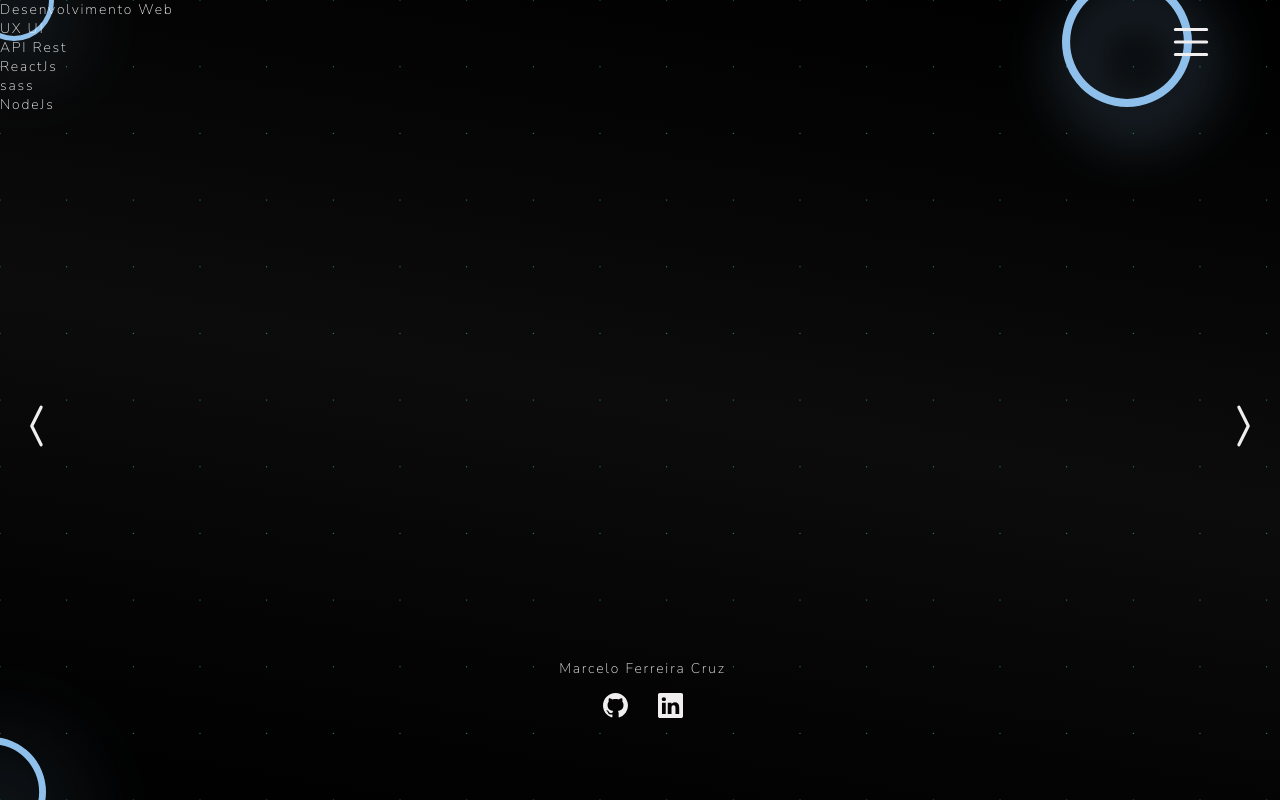
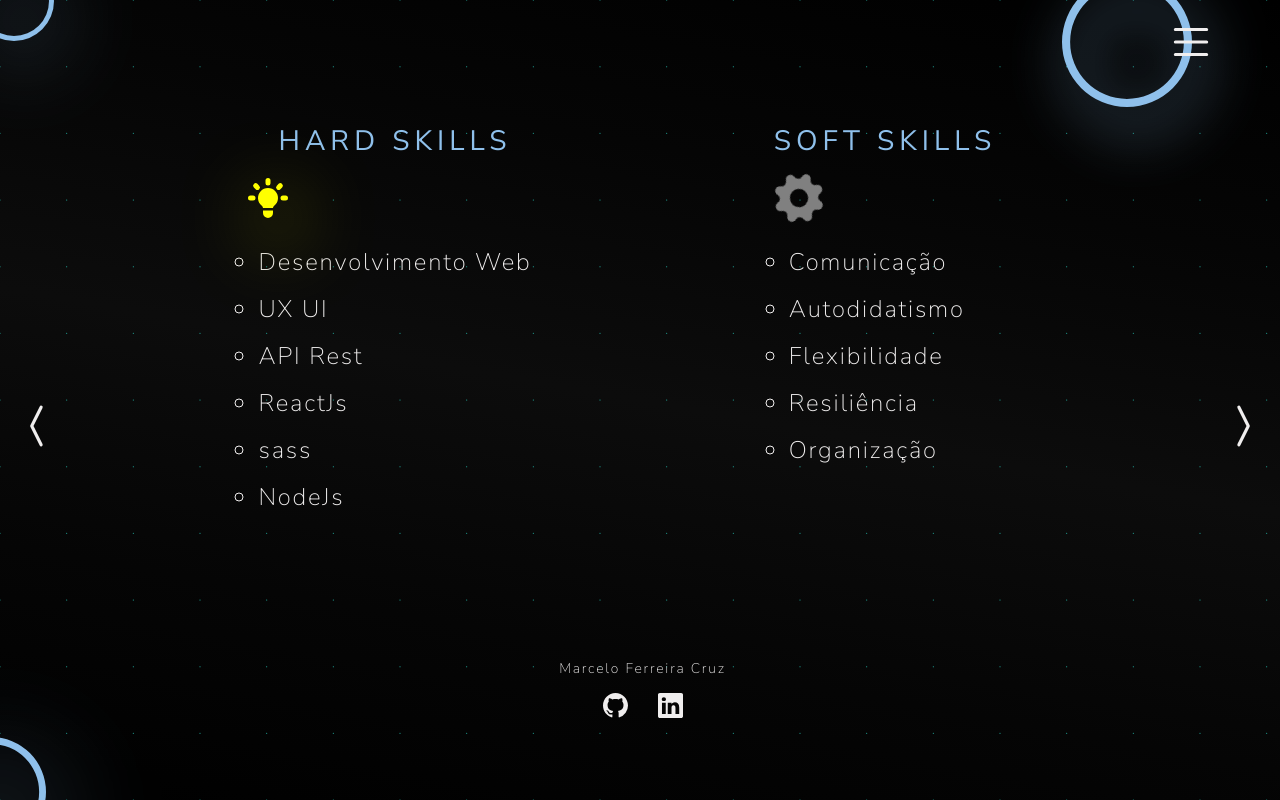
Before and after one commit to MarceloDevCruz/portfolio-reactJs, a React (Vite) app: page /skills in a window 1280 px wide. Built offline with nearby package versions, Linux system fonts and the light colour scheme; the HTML template or start-up script is replaced by a standard one.

Commit message:
coding: finalizando skills

```diff
--- a/index.html
+++ b/index.html
@@ -4,10 +4,13 @@
 <head>
   <meta charset="UTF-8" />
   <meta name="viewport" content="width=device-width, initial-scale=1.0" />
+  <meta name="author" content="Marcelo Ferreira Cruz"/>
+  <meta name="description" content="Portfolio Marcelo Ferreira Cruz"/>
+  <meta name="keywords" content="portfolio, html, css, styledcomponent, react, desenvolvedor, programador, nodejs, front-end, frontend"/>
   <link rel="preconnect" href="https://fonts.googleapis.com">
   <link rel="preconnect" href="https://fonts.gstatic.com" crossorigin>
   <link href="https://fonts.googleapis.com/css2?family=Nunito+Sans:ital,wght@0,200;0,300;0,400;1,200;1,300&display=swap" rel="stylesheet">
-  <title>Portfolio | mfc</title>
+  <title>Portfolio | Marcelo Ferreira Cruz</title>
 </head>
 
 <body>
--- a/src/GlobalStyled.jsx
+++ b/src/GlobalStyled.jsx
@@ -76,6 +76,12 @@ export const GlobalStyled = createGlobalStyle`
       transform: translate(0);
     }
   }
+
+  @keyframes rotate {
+    from { -webkit-transform: rotate(0deg) }
+    to { -webkit-transform: rotate(360deg) }
+  }
+
   }
 
   html {
--- a/src/components/buttons/styled.js
+++ b/src/components/buttons/styled.js
@@ -3,7 +3,7 @@ import styled from 'styled-components';
 export const Container = styled.div`
   font-size: 5rem;
   cursor: pointer;
-  position: absolute;
+  position: fixed;
   top: 50%;
   left: ${(props) => (props.side === 'left' ? '1%' : '')};
   right: ${(props) => (props.side === 'right' ? '1%' : '')};
--- a/src/pages/about/About.jsx
+++ b/src/pages/about/About.jsx
@@ -1,4 +1,4 @@
-import React, { useState } from 'react';
+import React from 'react';
 import { Container, AboutMy, History } from './styled';
 import vector from '../../assets/img/vector-history-img.png';
 import { Link } from 'react-router-dom';
@@ -6,20 +6,20 @@ import { Link } from 'react-router-dom';
 import Button from '../../components/buttons/Button';
 
 const About = () => {
-  const handlePage = () => {};
-
   return (
     <Container>
       <AboutMy>
-        <h2>Guarulhos, São Paulo</h2>
+        <h1>
+          Guarulhos, São Paulo, <span>Marcelo Ferreira Cruz</span>
+        </h1>
         <p>
-          Olá, sou <strong>Marcelo Ferreira Cruz</strong>, um estudante de TI do
-          Instituto Federal de Educação, Ciência e Tecnologia de São Paulo
-          (IFSP). eu tenho conhecimentos sobre tecnologias como Sass, ReactJs e
-          NodeJs, e estou especializando no curso de Análise e Desenvolvimento
-          de Sistemas. Além disso, tenho grande paixão por desenvolvimento de
-          software, o que me motiva a se aprofundar cada vez mais em meus
-          estudos.
+          Olá, sou <strong>Marcelo Ferreira Cruz</strong>, desenvolvedor web e
+          estudante do Instituto Federal de Educação, Ciência e Tecnologia de
+          São Paulo (IFSP). eu tenho conhecimentos sobre tecnologias como Sass,
+          ReactJs e NodeJs, e estou especializando no curso de Análise e
+          Desenvolvimento de Sistemas. Além disso, tenho grande paixão por
+          desenvolvimento de software, o que me motiva a se aprofundar cada vez
+          mais em meus estudos.
         </p>
       </AboutMy>
       <img src={vector} alt="Vector" />
--- a/src/pages/about/styled.js
+++ b/src/pages/about/styled.js
@@ -44,8 +44,12 @@ export const Container = styled.section`
     }
   }
 
-  h2 {
+  h1 {
     color: #8fc0eb;
+  }
+
+  span {
+    display: none;
   }
 `;
 
--- a/src/pages/skills/Skills.jsx
+++ b/src/pages/skills/Skills.jsx
@@ -1,6 +1,8 @@
 import React from 'react';
 import { Link } from 'react-router-dom';
 import { Container, Hardskills, Softskills } from './styled';
+import { HiLightBulb } from 'react-icons/hi';
+import { BsFillGearFill } from 'react-icons/bs';
 
 import Button from '../../components/buttons/Button';
 
@@ -8,20 +10,27 @@ const Skills = () => {
   return (
     <Container>
       <Hardskills>
+        <h3>Hard skills</h3>
+        <HiLightBulb />
+        <ul>
           <li>Desenvolvimento Web</li>
           <li>UX UI</li>
           <li>API Rest</li>
           <li>ReactJs</li>
           <li>sass</li>
           <li>NodeJs</li>
+        </ul>
       </Hardskills>
       <Softskills>
-        <li></li>
-        <li></li>
-        <li></li>
-        <li></li>
-        <li></li>
-        <li></li>
+        <h3>Soft skills</h3>
+        <BsFillGearFill />
+        <ul>
+          <li>Comunicação</li>
+          <li>Autodidatismo</li>
+          <li>Flexibilidade</li>
+          <li>Resiliência</li>
+          <li>Organização</li>
+        </ul>
       </Softskills>
       <Link to="/">
         <Button side={'left'} />
--- a/src/pages/skills/styled.js
+++ b/src/pages/skills/styled.js
@@ -2,8 +2,101 @@ import styled from 'styled-components';
 
 export const Container = styled.section`
   grid-row: 1/2;
+
+  display: grid;
+  grid-template-columns: 1fr 1fr;
+  align-self: center;
+  padding: 0 30rem;
+
+  font-size: 2.8rem;
+
+  @media only screen and (max-width: 1500px) {
+    padding: 0 15rem;
+    font-size: 2.4rem;
+  }
+
+  @media only screen and (max-width: 1000px) {
+    padding: 0 7rem;
+    font-size: 2rem;
+  }
+
+  @media only screen and (max-width: 700px) {
+    display: flex;
+    flex-direction: column;
+    justify-content: flex-start;
+    padding: 3rem 5rem;
+    font-size: 1.6rem;
+  }
+
+  @media only screen and (max-width: 350px) {
+    font-size: 1.4rem;
+  }
+
+  h3 {
+    color: #8fc0eb;
+    font-weight: 400;
+    letter-spacing: 5px;
+    text-transform: uppercase;
+    margin-bottom: 1.3rem;
+
+    display: flex;
+    align-items: center;
+    justify-content: center;
+  }
+
+  li {
+    list-style: circle;
+    margin: 1.5rem;
+  }
 `;
 
-export const Hardskills = styled.ul``;
+export const Hardskills = styled.div`
+  grid-column: 1/2;
+  justify-self: center;
 
-export const Softskills = styled.ul``;
+  svg {
+    font-size: 6rem;
+    color: yellow;
+    filter: drop-shadow(10px 20px 40px yellow);
+
+    @media only screen and (max-width: 1500px) {
+      font-size: 5rem;
+    }
+
+    @media only screen and (max-width: 1000px) {
+      font-size: 4rem;
+    }
+
+    @media only screen and (max-width: 700px) {
+      font-size: 3rem;
+    }
+  }
+`;
+
+export const Softskills = styled.div`
+  grid-column: 2/-1;
+  justify-self: center;
+
+  @media only screen and (max-width: 700px) {
+    margin-top: 5rem;
+  }
+
+  svg {
+    font-size: 6rem;
+    color: grey;
+    animation: rotate 3s infinite;
+    animation-timing-function: cubic-bezier(1, 0, 0.5, 1);
+
+    @media only screen and (max-width: 1500px) {
+      font-size: 5rem;
+    }
+
+    @media only screen and (max-width: 1000px) {
+      font-size: 4rem;
+    }
+
+    @media only screen and (max-width: 700px) {
+      font-size: 3rem;
+    }
+  }
+`;
```
Also changed, not shown: 1 other file (tests, documents, lock files or other folders). Lines whose indentation alone changed are shown as unchanged.
